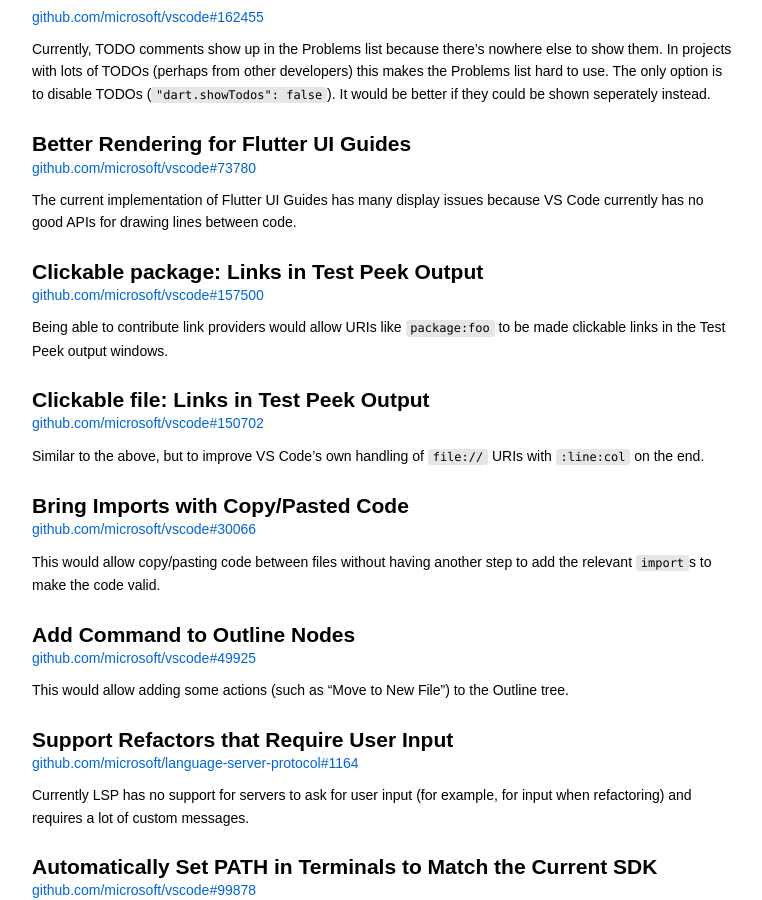
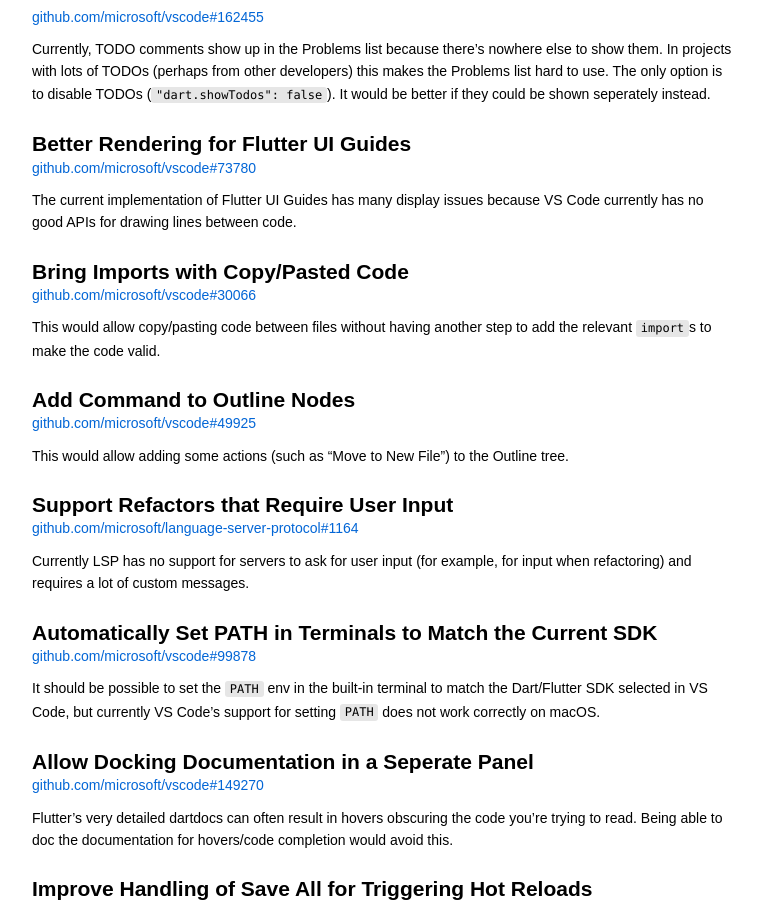
Before and after one commit to Dart-Code/Website, a Jekyll site: the page built from upstream-issues.md, in a window 1280 px wide and 900 px high, scrolled down 576 px. Shown: the whole window, without its empty margins (328-1090 px from the left). Built offline with Jekyll 4.4.1, drawn with Linux system fonts in a browser that asks for light colours.

Commit message:
Remove resolved upstream issues

```diff
--- a/upstream-issues.md
+++ b/upstream-issues.md
@@ -25,18 +25,6 @@
 [github.com/microsoft/vscode#73780](https://github.com/microsoft/vscode/issues/73780)
 
 The current implementation of Flutter UI Guides has many display issues because VS Code currently has no good APIs for drawing lines between code.
-
-
-## Clickable package: Links in Test Peek Output
-[github.com/microsoft/vscode#157500](https://github.com/microsoft/vscode/issues/157500)
-
-Being able to contribute link providers would allow URIs like `package:foo` to be made clickable links in the Test Peek output windows.
-
-
-## Clickable file: Links in Test Peek Output
-[github.com/microsoft/vscode#150702](https://github.com/microsoft/vscode/issues/150702)
-
-Similar to the above, but to improve VS Code's own handling of `file://` URIs with `:line:col` on the end.
 
 
 ## Bring Imports with Copy/Pasted Code
```
